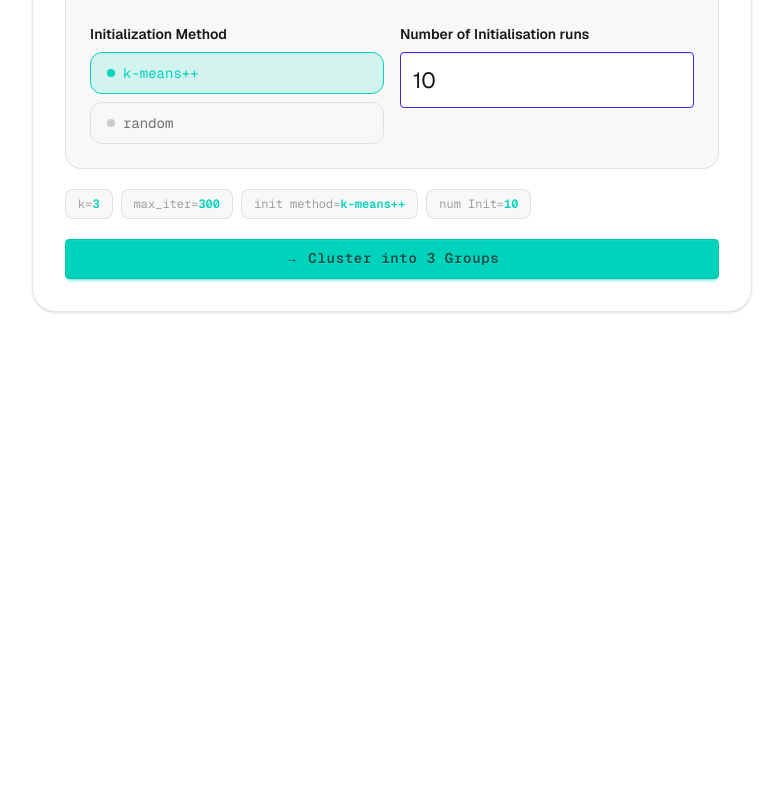
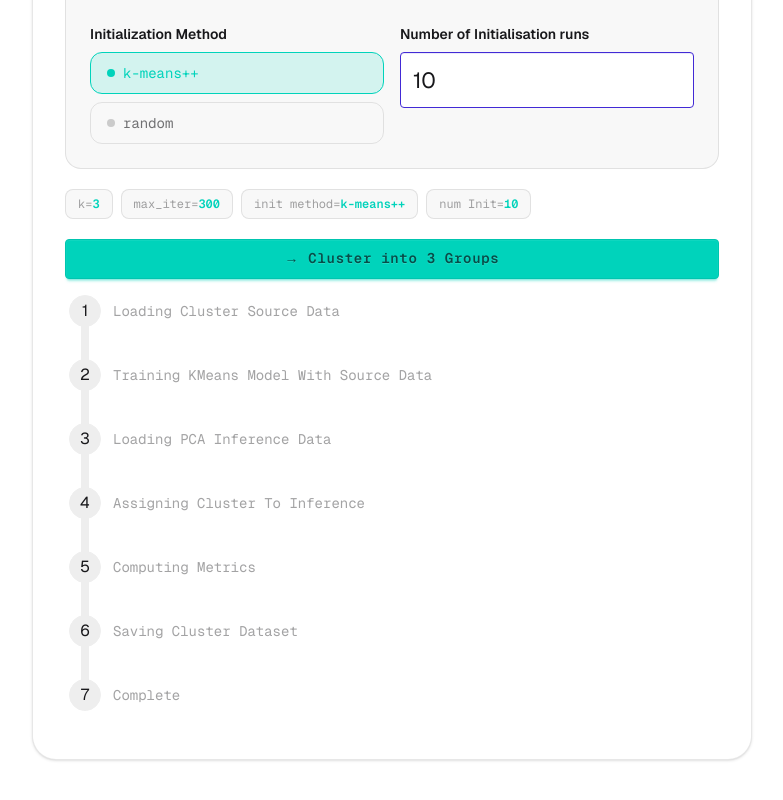
Before and after one commit to ButzAmaga/MedPH_front, a Next.js app: page / in a window 1280 px wide. Shown: the part 2564-3364 px from the top of the page, without its empty margins (248-1031 px from the left). Before the commit the page ends 2972 px from the top, so only its background shows below. Built offline with nearby package versions, Linux system fonts and the light colour scheme.

Commit message:
feat: integrate KMeans streaming functionality and metrics handling

```diff
--- /dev/null
+++ b/src/app/api/v2/kmeans/route.ts
@@ -0,0 +1,33 @@
+import { NextRequest } from "next/server";
+
+const FASTAPI_URL = process.env.NEXT_PUBLIC_BACKEND ?? "http://localhost:8000";
+
+export async function POST(req: NextRequest) {
+  // Forward the multipart/form-data body as-is to FastAPI
+  const formData = await req.formData();
+
+  const upstream = await fetch(`${FASTAPI_URL}/kmeans/v2/cluster`, {
+    method: "POST",
+    body: formData,
+    // Do NOT set Content-Type — fetch sets it automatically with the correct boundary
+  });
+
+  if (!upstream.ok || !upstream.body) {
+    const text = await upstream.text().catch(() => upstream.statusText);
+    return new Response(JSON.stringify({ detail: text }), {
+      status: upstream.status,
+      headers: { "Content-Type": "application/json" },
+    });
+  }
+
+  // Pipe the FastAPI SSE stream straight to the browser
+  return new Response(upstream.body, {
+    status: 200,
+    headers: {
+      "Content-Type": "text/event-stream",
+      "Cache-Control": "no-cache",
+      "X-Accel-Buffering": "no",
+      Connection: "keep-alive",
+    },
+  });
+}
--- a/src/app/component/KMeansSection.jsx
+++ b/src/app/component/KMeansSection.jsx
@@ -1,5 +1,7 @@
 "use client";
 import { useState } from "react";
+import { useKmeanStream } from "../hooks/kmeansHook";
+import { PipelineSteps } from "./Pipeline";
 
 export default function KMeansSection({ cleaningResult, headers }) {
   const [k, setK] = useState(3);
@@ -7,13 +9,44 @@ export default function KMeansSection({ cleaningResult, headers }) {
   const [initMethod, setInitMethod] = useState("k-means++");
   const [num_init, setNum_init] = useState(10);
   const [loading, setLoading] = useState(false);
-  const [result, setResult] = useState(null);
+  // const [result, setResult] = useState(null);
+
+
+  const PIPELINE_STEPS = [
+    { step: 1, label: "Loading Cluster Source Data" },
+    { step: 2, label: "Training KMeans Model With Source Data" },
+    { step: 3, label: "Loading PCA Inference Data" },
+    { step: 4, label: "Assigning Cluster To Inference" },
+    { step: 5, label: "Computing Metrics" },
+    { step: 6, label: "Saving Cluster Dataset" },
+    { step: 7, label: "Complete" },
+  ];
+
+  const { status, logs, metrics, start, cancel, reset } =
+    useKmeanStream();
+
+  const isStreaming = status === "streaming";
+  const isDone = status === "done";
+  const isError = status === "error";
+
+  // Current step is the last step number seen in logs
+  const currentStep = logs.length > 0 ? logs[logs.length - 1].step : 0;
+  // Last progress message
+  const lastMessage = logs.length > 0 ? logs[logs.length - 1].message : null;
 
   const COLORS = ["#6366f1", "#06b6d4", "#10b981", "#f59e0b", "#ef4444", "#8b5cf6", "#ec4899", "#14b8a6"];
 
   const handleCluster = async () => {
     setLoading(true);
     try {
+
+      start(
+        k,
+        initMethod,
+        num_init,
+        maxIter
+      );
+
 
     } catch (err) {
       console.error(err);
@@ -40,6 +73,8 @@ export default function KMeansSection({ cleaningResult, headers }) {
       </div>
 
       {/* Config panel */}
+      {(!isDone || isStreaming) && <div>
+
         <div className="bg-base-200 rounded-2xl p-6 border border-base-content/10 mb-5">
           <p className="text-xs font-mono text-base-content/40 uppercase tracking-widest mb-6">
             Hyperparameter Configuration
@@ -121,7 +156,7 @@ export default function KMeansSection({ cleaningResult, headers }) {
               {/** Number of Init */}
               <div>
                 <label className="font-semibold text-sm block mb-2">Number of Initialisation runs</label>
-              <input type="number" className="input input-primary input-xl w-full" min={1} max={1000} value={num_init} onChange={(e) => setNum_init(Number(e.target.value))}/>
+                <input type="number" className="input input-primary input-xl w-full" min={1} max={1000} value={num_init} onChange={(e) => setNum_init(Number(e.target.value))} />
 
               </div>
             </div>
@@ -150,9 +185,23 @@ export default function KMeansSection({ cleaningResult, headers }) {
         >
           {loading ? "Running K-Means algorithm..." : `→ Cluster into ${k} Groups`}
         </button>
+      </div>
+      }
+
+      {/* DaisyUI vertical steps */}
+      <PipelineSteps currentStep={currentStep} status={status} pipeline={PIPELINE_STEPS} />
+
+      {/* Live message ticker */}
+      {lastMessage && (
+        <div className="flex items-center gap-2 px-3 py-2 rounded-lg bg-base-200 border border-base-content/10">
+          <span className="loading loading-dots loading-xs text-primary" />
+          <p className="text-xs font-mono text-base-content/60 truncate">{lastMessage}</p>
+        </div>
+      )}
+
 
       {/* Results */}
-      {result && (
+      {false && (
         <div className="mt-6 space-y-4 animate-in fade-in duration-500">
           {/* Metrics row */}
           <div className="grid grid-cols-2 md:grid-cols-4 gap-3">
--- a/src/app/hooks/kmeansHook.ts
+++ b/src/app/hooks/kmeansHook.ts
@@ -1,15 +1,14 @@
 import { useState, useCallback, useRef } from "react";
 import { StreamError, StreamStatus } from "../types/cleaning";
 import { DiagnosticsEvent, PCAProcessResponse } from "../types/pca";
+import { MetricsEventData } from "../types/kmeans";
 
 
 
 export interface KmeansStreamState {
   status: StreamStatus; // TO RELOCATE: generic instead of type cleaning
   logs: ProgressEvent[];
-  metrics: DiagnosticsEvent | null;
-  visualization: string
-  result: PCAProcessResponse | null;
+  metrics: MetricsEventData | null;
   error: StreamError | null;   // TO RELOCATE: generic instead of type cleaning
 }
 
@@ -18,17 +17,20 @@ export interface KmeansStreamState {
 // ---------------------------------------------------------------------------
 
 export function useKmeanStream() {
-  const [state, setState] = useState<PreprocessStreamState>({
+  const [state, setState] = useState<KmeansStreamState>({
     status: "idle",
     logs: [],
-    diagnostics: null,
-    result: null,
+    metrics: null,
     error: null,
   });
 
   const abortRef = useRef<AbortController | null>(null);
 
-  const start = useCallback(async (selected_column: string[]) => {
+  const start = useCallback(async (
+    k_selected: number,
+    init_strategy: string,
+    n_init: number,
+    max_iterations: number) => {
 
     // RESPONSE INITIALIZE
     abortRef.current?.abort();
@@ -39,7 +41,10 @@ export function useKmeanStream() {
 
     const body = new FormData();
     // Use forEach for actions/side-effects
-    selected_column.forEach(val => body.append("selected_cols", val));
+    body.append("k_selected", k_selected.toString());
+    body.append("init_strategy", init_strategy);
+    body.append("n_init", n_init.toString());
+    body.append("max_iterations", max_iterations.toString());
 
     for (let [key, value] of body.entries()) {
       console.log(`${key}: ${value}`);
@@ -47,7 +52,7 @@ export function useKmeanStream() {
 
     let response: Response;
     try {
-      response = await fetch("api/v2/pca", { method: "POST", body, signal: controller.signal });
+      response = await fetch("api/v2/kmeans", { method: "POST", body, signal: controller.signal });
 
     } catch (err: unknown) {
       if ((err as Error).name === "AbortError") return;
@@ -75,13 +80,9 @@ export function useKmeanStream() {
           case "progress":
             setState((p) => ({ ...p, logs: [...p.logs, parsed as ProgressEvent] }));
             break;
-          case "diagnostics":
-            setState((p) => ({ ...p, diagnostics: parsed as DiagnosticsEvent }));
-            console.log("diagnostics:", parsed)
-            break;
-          case "result":
-            setState((p) => ({ ...p, status: "done", result: parsed as PCAProcessResponse }));
-            console.log("result:", parsed)
+          case "metrics":
+            setState((p) => ({ ...p, status:"done", metrics: parsed as MetricsEventData }));
+            console.log("metrics:", parsed)
             break;
           case "error":
             setState((p) => ({ ...p, status: "error", error: parsed as StreamError }));
@@ -126,7 +127,7 @@ export function useKmeanStream() {
 
   const reset = useCallback(() => {
     abortRef.current?.abort();
-    setState({ status: "idle", logs: [], diagnostics: null, result: null, error: null });
+    setState({ status: "idle", logs: [], metrics: null, error: null });
   }, []);
 
   return { ...state, start, cancel, reset };
--- /dev/null
+++ b/src/app/types/kmeans.ts
@@ -0,0 +1,14 @@
+
+// 1. Definition for the 'metrics' event data
+export interface MetricsEventData {
+  inertia: number;
+  silhouette_score_sample: number;
+  cluster_distribution: {
+    [clusterName: string]: number; // e.g., "Cluster_0": 2243
+  };
+}
+
+// 2. Definition for the 'visualization' event data
+export interface VisualizationEventData {
+  cluster_3d_scatter_png_base64: string; // Base64 encoded data URI
+}
```
Lines whose indentation alone changed are shown as unchanged.
